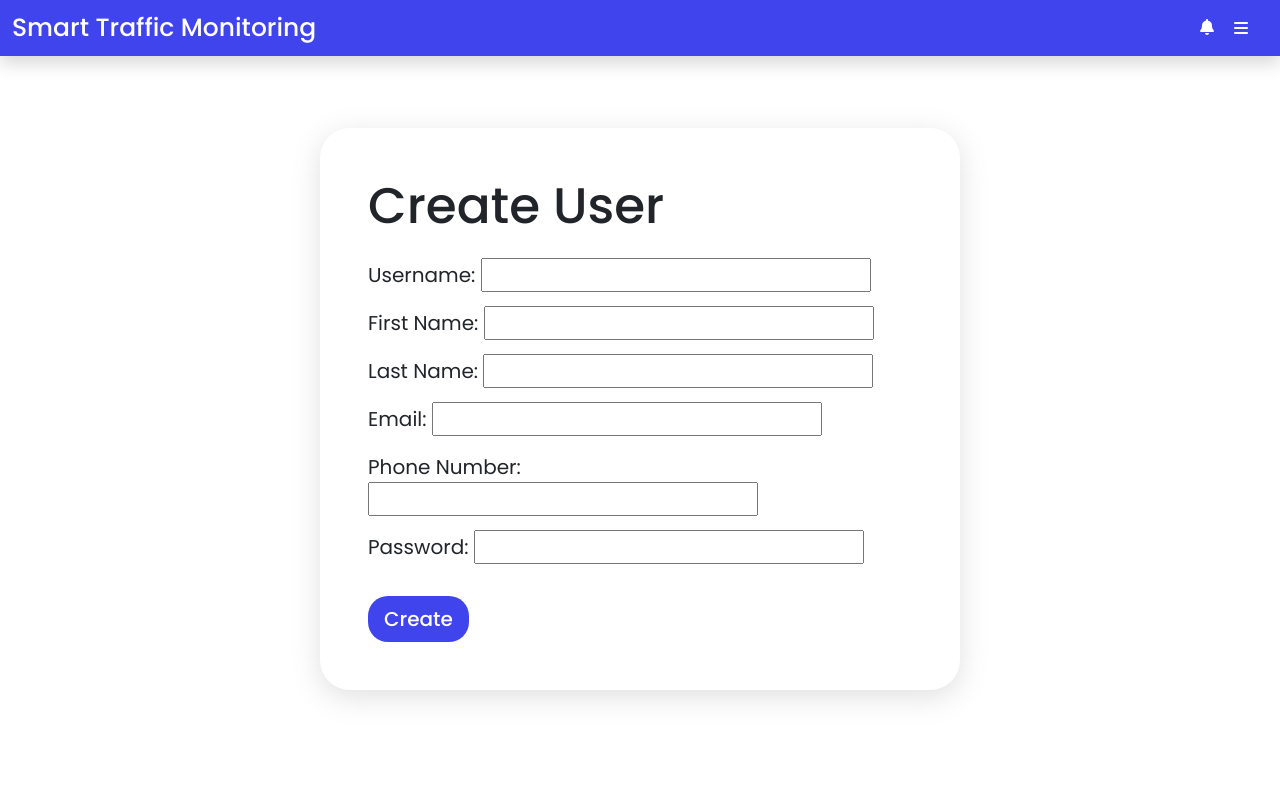
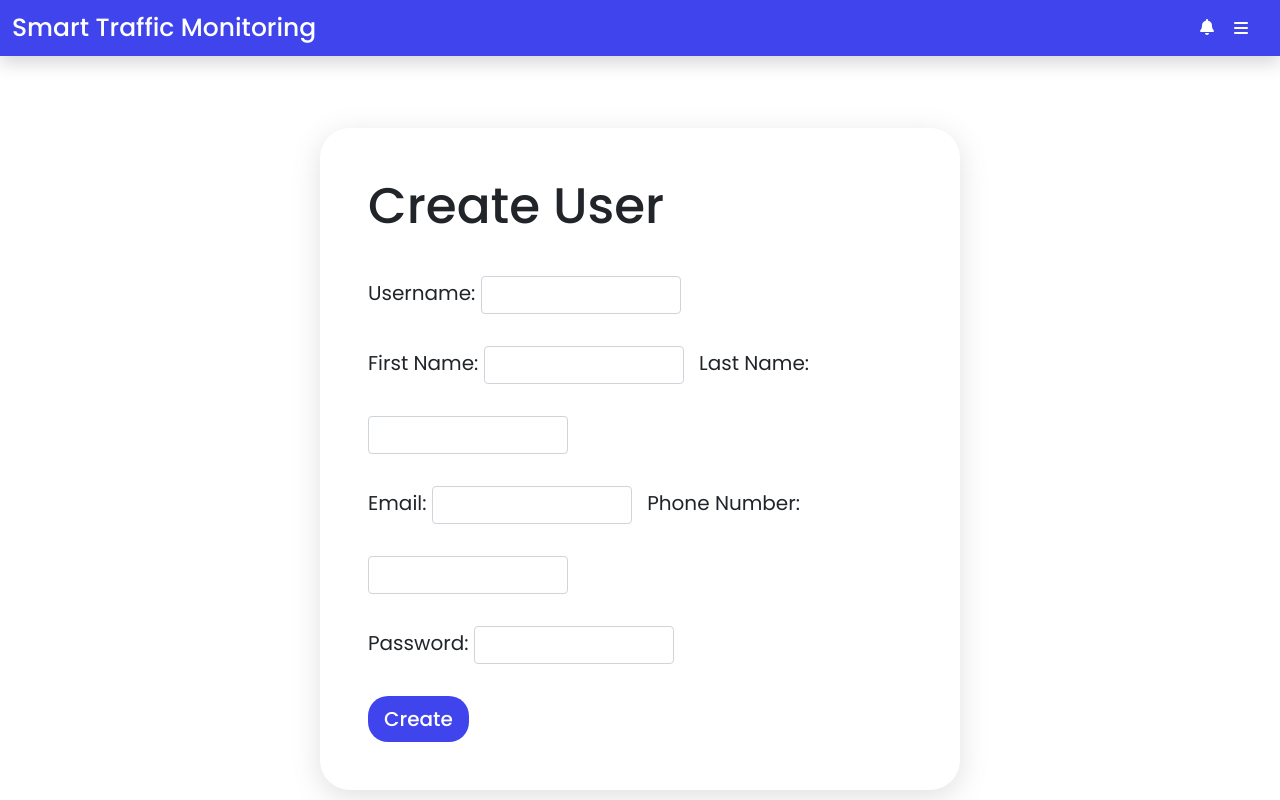
Before and after one commit to 6410685082/CN332_AAA, a Django app: page /user/create_user in a window 1280 px wide. Run offline with Django 4.2, Linux system fonts and the light colour scheme; parts of the project's set-up code (start-up, migrations or seed data) failed here and were passed over; some libraries are stand-ins or nearby versions.

Commit message:
edit user ui and add load static in html

```diff
--- a/SmartTrafficMonitoring/user/templates/user/change_pw.html
+++ b/SmartTrafficMonitoring/user/templates/user/change_pw.html
@@ -1,4 +1,5 @@
 {% extends 'task/layout.html' %}
+{% load static %}
 {% block body %}
 <div class="change-pw">
   <div class="container">
--- a/SmartTrafficMonitoring/user/templates/user/create_user.html
+++ b/SmartTrafficMonitoring/user/templates/user/create_user.html
@@ -1,4 +1,5 @@
 {% extends 'task/layout.html' %}
+{% load static %}
 {% block body %}
 
 <div class="create-user-container">
@@ -7,22 +8,22 @@
         <form method="post" action="{% url 'user:create_user' %}">
             {% csrf_token %}
             <label for="username">Username:</label>
-            <input type="text" id="username" name="username" required><br>
+            <input class="form-control username" type="text" id="username" name="username" required><br>
 
             <label for="first_name">First Name:</label>
-            <input type="text" id="first_name" name="first_name" required><br>
+            <input class="form-control first" type="text" id="first_name" name="first_name" required>
 
             <label for="last_name">Last Name:</label>
-            <input type="text" id="last_name" name="last_name" required><br>
+            <input class="form-control last" type="text" id="last_name" name="last_name" required><br>
 
             <label for="email">Email:</label>
-            <input type="email" id="email" name="email" ><br>
+            <input class="form-control email" type="email" id="email" name="email" >
 
             <label for="phone_number">Phone Number:</label>
-            <input type="text" id="phone_number" name="phone_number" maxlength="10"><br>
+            <input class="form-control phone" type="text" id="phone_number" name="phone_number" maxlength="10"><br>
 
             <label for="password">Password:</label>
-            <input type="password" id="password" name="password" required><br>
+            <input class="form-control password" type="password" id="password" name="password" required><br>
 
             <button type="submit" class="create-user-btn">Create</button>
         </form>
--- a/SmartTrafficMonitoring/user/templates/user/edit_profile.html
+++ b/SmartTrafficMonitoring/user/templates/user/edit_profile.html
@@ -1,7 +1,8 @@
 {% extends 'task/layout.html' %}
+{% load static %}
 {% block body %}
 
-<div class="edit-profile-container">
+<div class="edit-profile-container mb-0">
     <h1>Edit Profile</h1>
     <div class="edit-profile-detail">
         <form method="post" enctype="multipart/form-data">
@@ -20,7 +21,6 @@
             <br>
             <label>Phone Number: {{ user_form.phone_number }}</label>
             <br>
-            <br>
             <div class="edit-options-btn">
                 <button type="reset" class="reset-btn">Reset</button>
                 <button type="submit" class="save-btn">Save Changes</button>
--- a/SmartTrafficMonitoring/user/templates/user/profile.html
+++ b/SmartTrafficMonitoring/user/templates/user/profile.html
@@ -1,8 +1,9 @@
 {% extends 'task/layout.html' %}
+{% load static %}
 {% block body %}
 
 <div class="view-profile-container">
-    <div class="profile mt-5">
+    <div class="profile">
         <div class="profile-header">
             <h1>Profile</h1>
         </div>
```
